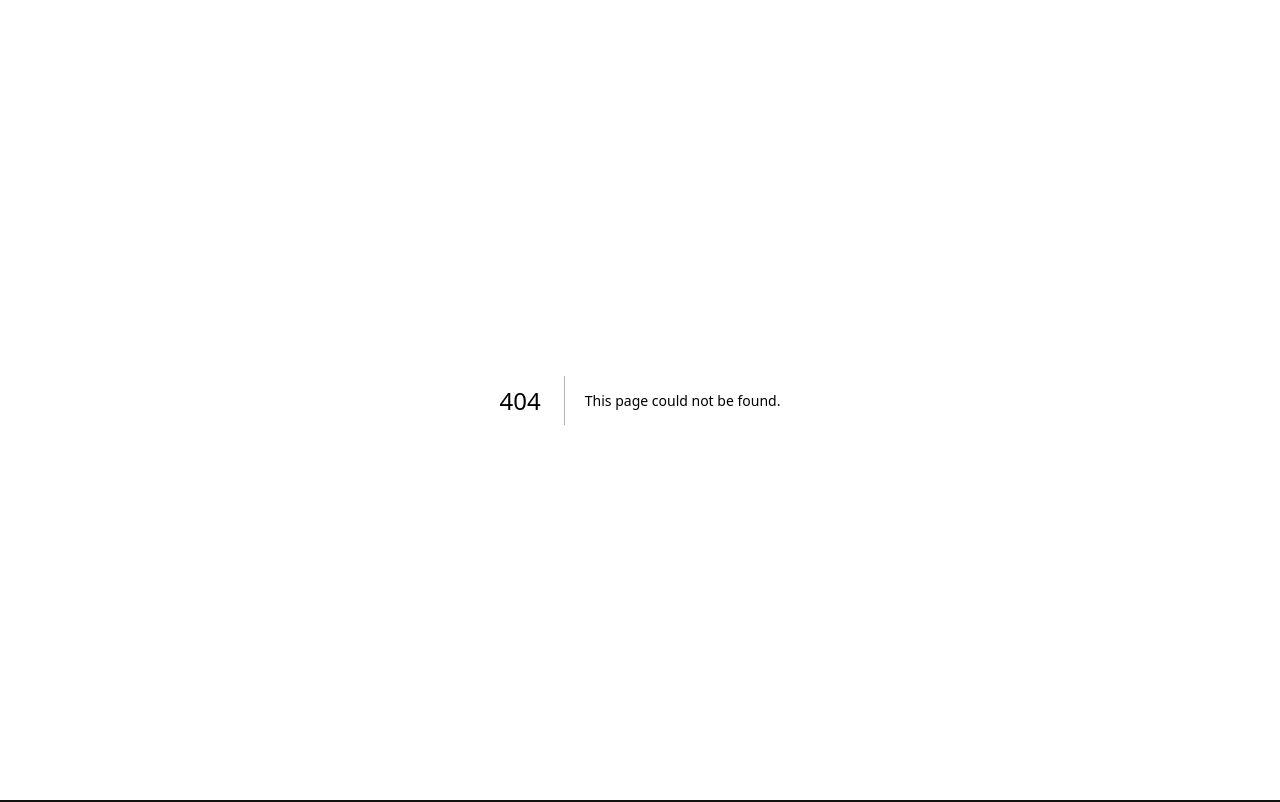
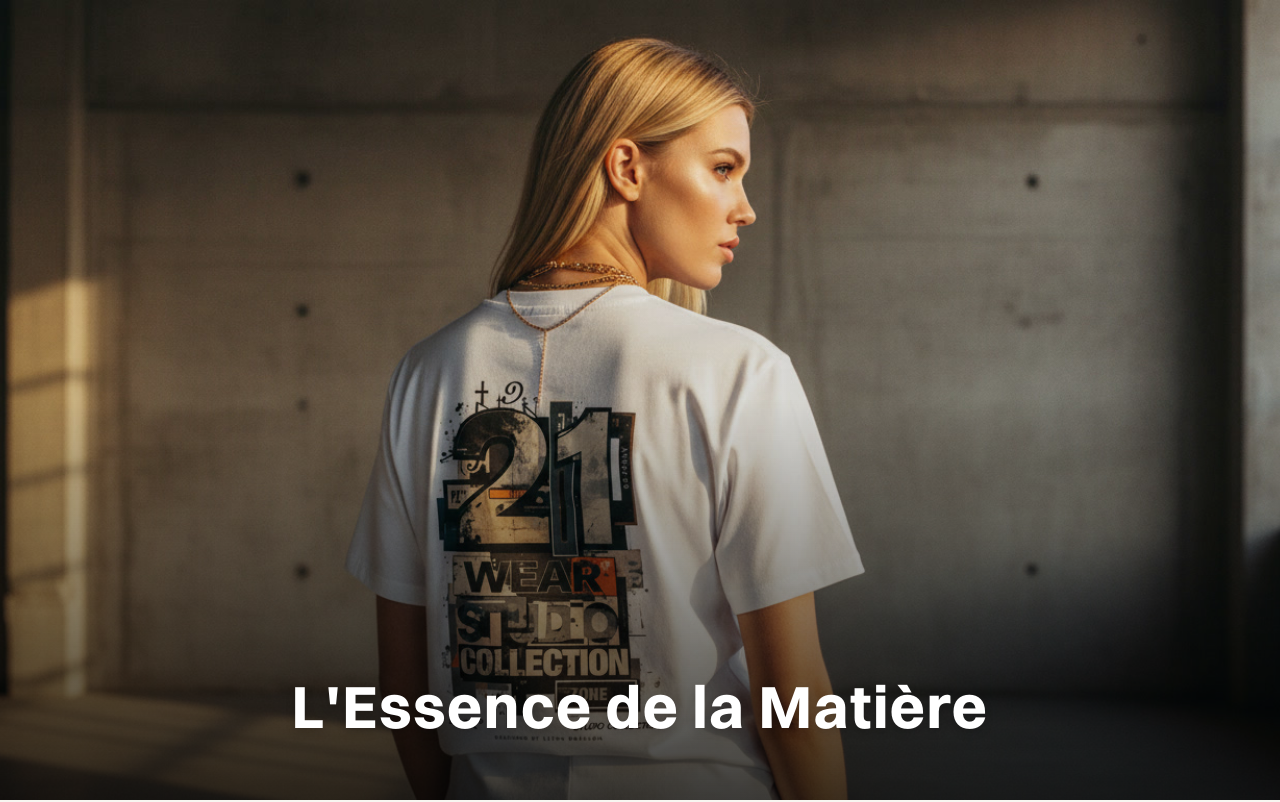
Before and after one commit to 21corestudios-blip/zone21-premium, a Next.js app: page /wear in a window 1280 px wide. Before the commit this address had no page. Shown: the top 802 px of the page. Built offline with nearby package versions, Linux system fonts and the light colour scheme.

Commit message:
pre checkup

```diff
--- /dev/null
+++ b/src/app/(wear)/_components/wear/WearCollectionsGrid.tsx
@@ -0,0 +1,38 @@
+import Image from "next/image";
+import Link from "next/link";
+
+import { wearData } from "@/data/wear.data";
+
+export default function WearCollectionsGrid() {
+  return (
+    <section className="mx-auto w-full max-w-7xl px-6 py-24 md:px-12 md:py-32">
+      <div className="grid grid-cols-1 gap-x-12 gap-y-20 md:grid-cols-2 md:gap-y-28">
+        {wearData.collections.map((collection) => (
+          <Link
+            key={collection.id}
+            href={collection.href}
+            aria-label={`Découvrir la collection ${collection.name}`}
+            className="group flex cursor-pointer flex-col"
+          >
+            <div className="relative mb-8 aspect-[4/5] w-full overflow-hidden bg-[#EAE8E3]">
+              <Image
+                src={collection.image}
+                alt={collection.name}
+                fill
+                sizes="(max-width: 768px) 100vw, 50vw"
+                className="object-cover transition-transform duration-1000 group-hover:scale-105"
+              />
+              <div className="pointer-events-none absolute inset-0 bg-black/0 transition-colors duration-700 group-hover:bg-black/10" />
+            </div>
+
+            <div className="flex items-center justify-center px-2 text-center">
+              <h2 className="font-sans text-sm uppercase tracking-[0.2em] text-[#121110] transition-colors duration-500 group-hover:text-[#121110]/70 md:text-base">
+                {collection.name}
+              </h2>
+            </div>
+          </Link>
+        ))}
+      </div>
+    </section>
+  );
+}
--- /dev/null
+++ b/src/app/(wear)/_components/wear/WearHero.tsx
@@ -0,0 +1,29 @@
+import Image from "next/image";
+
+import { wearData } from "@/data/wear.data";
+
+export default function WearHero() {
+  return (
+    <section className="relative h-[100dvh] min-h-screen w-full overflow-hidden bg-[#121110]">
+      <div className="absolute inset-0 z-0">
+        <Image
+          src={wearData.hero.image}
+          alt="Campagne 21 Wear"
+          fill
+          priority
+          quality={100}
+          sizes="100vw"
+          className="object-cover object-center"
+        />
+      </div>
+
+      <div className="pointer-events-none absolute inset-0 z-10 bg-gradient-to-b from-transparent via-[#121110]/10 to-[#121110]/80 mix-blend-multiply" />
+
+      <div className="absolute bottom-10 left-0 z-30 flex w-full justify-center px-6 md:bottom-16">
+        <h1 className="whitespace-nowrap font-serif text-2xl font-light tracking-wide text-white drop-shadow-lg sm:text-3xl md:text-5xl lg:text-6xl">
+          {wearData.hero.title}
+        </h1>
+      </div>
+    </section>
+  );
+}
--- /dev/null
+++ b/src/app/(wear)/_components/wear/WearPageSections.tsx
@@ -0,0 +1,11 @@
+import WearCollectionsGrid from "./WearCollectionsGrid";
+import WearHero from "./WearHero";
+
+export default function WearPageSections() {
+  return (
+    <>
+      <WearHero />
+      <WearCollectionsGrid />
+    </>
+  );
+}
--- /dev/null
+++ b/src/app/(wear)/wear/page.tsx
@@ -0,0 +1,29 @@
+import type { Metadata } from "next";
+
+import WearPageSections from "../_components/wear/WearPageSections";
+
+export const metadata: Metadata = {
+  title: "21 WEAR",
+  description:
+    "Découvrez 21 Wear, la maison de prêt-à-porter de l'écosystème Zone 21.",
+  alternates: {
+    canonical: "/wear",
+  },
+  openGraph: {
+    title: "21 WEAR | L'Essence de la Matière",
+    description:
+      "Découvrez 21 Wear, la maison de prêt-à-porter de l'écosystème Zone 21.",
+    url: "/wear",
+    siteName: "ZONE 21",
+    locale: "fr_FR",
+    type: "website",
+  },
+};
+
+export default function WearPage() {
+  return (
+    <main className="flex min-h-screen flex-col bg-[#F7F5F0]">
+      <WearPageSections />
+    </main>
+  );
+}
--- a/src/app/(zone21)/_components/ecosysteme/EcosystemeGrid.tsx
+++ b/src/app/(zone21)/_components/ecosysteme/EcosystemeGrid.tsx
@@ -3,19 +3,8 @@ import Link from "next/link";
 
 import { homeData } from "@/data/home.data";
 
-const extraMaison = {
-  id: "talents",
-  name: "21 TALENTS AGENCY",
-  category: "Promotion de Talents",
-  image: {
-    src: "https://images.unsplash.com/photo-1524758631624-e2822e304c36?q=80&w=2000&auto=format&fit=crop",
-    alt: "Agence créative 21 Talents Agency",
-  },
-  href: "/contact",
-};
-
 export default function EcosystemeGrid() {
-  const maisons = [...homeData.maisons, extraMaison];
+  const { maisons } = homeData;
 
   return (
     <section className="w-full bg-[#121110] px-6 py-6 md:px-12 md:py-8">
@@ -25,7 +14,7 @@ export default function EcosystemeGrid() {
             key={maison.id}
             href={maison.href}
             aria-label={`Découvrir ${maison.name}`}
-            className="group relative h-full min-w-[78vw] snap-center overflow-hidden bg-[#1a1918] md:min-w-[48vw] xl:min-w-0 xl:flex-1"
+            className="group relative block h-full shrink-0 min-w-[78vw] snap-center overflow-hidden bg-[#1a1918] md:min-w-[48vw] xl:min-w-0 xl:flex-1"
           >
             <Image
               src={maison.image.src}
--- a/src/data/home.data.ts
+++ b/src/data/home.data.ts
@@ -47,7 +47,7 @@ export const homeData: HomeData = {
     tagline:
       "Une architecture créative dédiée à l'émergence des maisons de demain.",
     image: {
-      src: "/images/home/editorial/manifesto-vision.jpg",
+      src: "/images/editorial/manifesto-vision.jpg",
       alt: "Vision de la Maison Zone 21",
     },
     paragraphs: [
@@ -66,7 +66,7 @@ export const homeData: HomeData = {
         alt: "Campagne 21 Wear",
       },
       href: "/wear",
-      gridClass: "md:col-span-2 md:row-span-2 aspect-[3/4] md:aspect-auto",
+      gridClass: "portrait",
     },
     {
       id: "core",
@@ -77,7 +77,7 @@ export const homeData: HomeData = {
         alt: "21 Core Studios",
       },
       href: "/core-studios",
-      gridClass: "md:col-span-2 aspect-[4/3]",
+      gridClass: "portrait",
     },
     {
       id: "prod",
@@ -88,7 +88,18 @@ export const homeData: HomeData = {
         alt: "21 Production",
       },
       href: "/prod",
-      gridClass: "md:col-span-2 aspect-square",
+      gridClass: "portrait",
+    },
+    {
+      id: "talents",
+      name: "21 TALENTS AGENCY",
+      category: "Promotion de Talents",
+      image: {
+        src: "/images/brands/21-core/studio-1.webp",
+        alt: "Agence créative 21 Talents Agency",
+      },
+      href: "/talents-agency",
+      gridClass: "portrait",
     },
   ],
 };
--- /dev/null
+++ b/src/data/wear.data.ts
@@ -0,0 +1,47 @@
+export interface WearCollection {
+  id: string;
+  name: string;
+  image: string;
+  href: string;
+}
+
+export interface WearData {
+  hero: {
+    title: string;
+    image: string;
+  };
+  collections: WearCollection[];
+}
+
+export const wearData: WearData = {
+  hero: {
+    title: "L'Essence de la Matière",
+    image: "/images/brands/21-wear/accueil_21_wear.jpg",
+  },
+  collections: [
+    {
+      id: "classic",
+      name: "Classic Collection",
+      image: "/images/brands/21-wear/01_classic_collection.jpg",
+      href: "/wear/classic",
+    },
+    {
+      id: "urban",
+      name: "Urban Collection",
+      image: "/images/brands/21-wear/02_urban_collection.jpg",
+      href: "/wear/urban",
+    },
+    {
+      id: "heritage",
+      name: "Heritage Collection",
+      image: "/images/brands/21-wear/03_heritage_collection.jpg",
+      href: "/wear/heritage",
+    },
+    {
+      id: "studio",
+      name: "Studio Collection",
+      image: "/images/brands/21-wear/03_studio_collection.jpg",
+      href: "/wear/studio",
+    },
+  ],
+};
```
